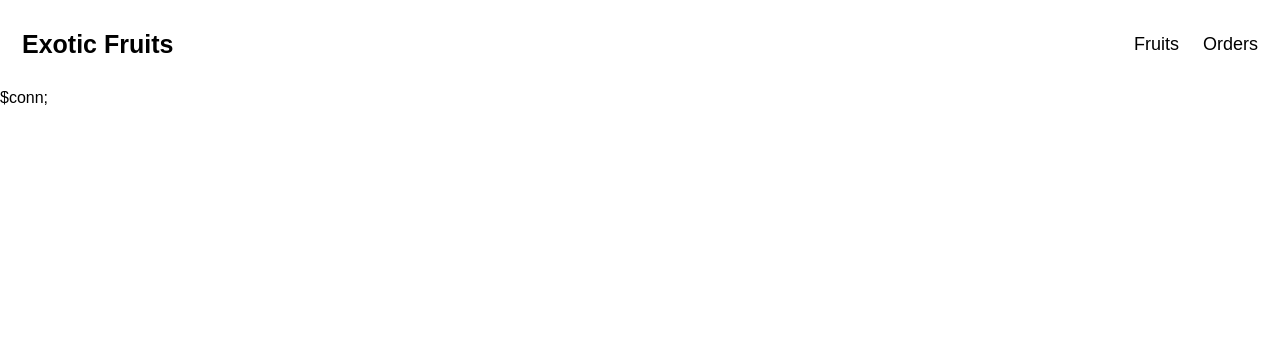
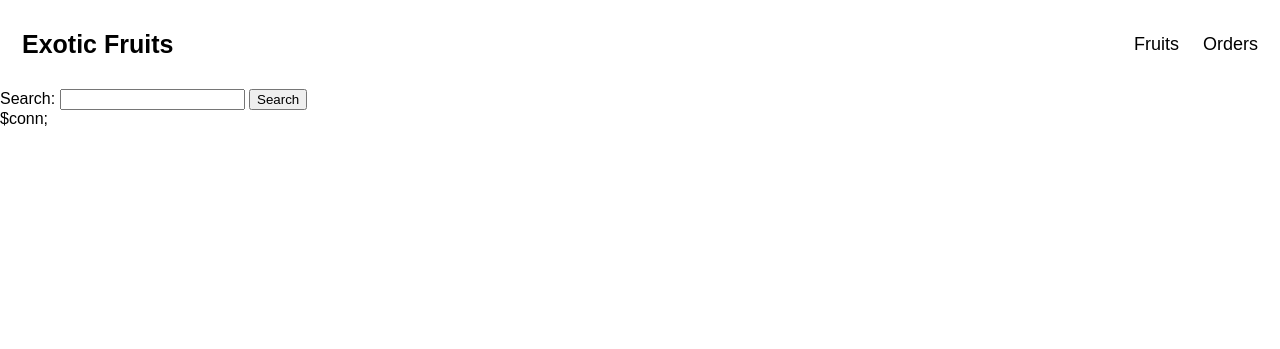
Before and after one commit to tatianaalexiss/Fruitsforsell, a PHP site: page / in a window 1280 px wide. Shown: the top 349 px of the page. Run offline with PHP 8.4, Linux system fonts and the light colour scheme.

Commit message:
Update index.php

```diff
--- a/index.php
+++ b/index.php
@@ -80,6 +80,11 @@ body {
   </head>
 
     <body>
+        <form action="DPH.php" method="get">
+      <label for="search">Search:</label>
+      <input type="text" name="search" id="search">
+      <button type="submit">Search</button>
+        </form>
 $conn;
     </body>
 </html>
```
